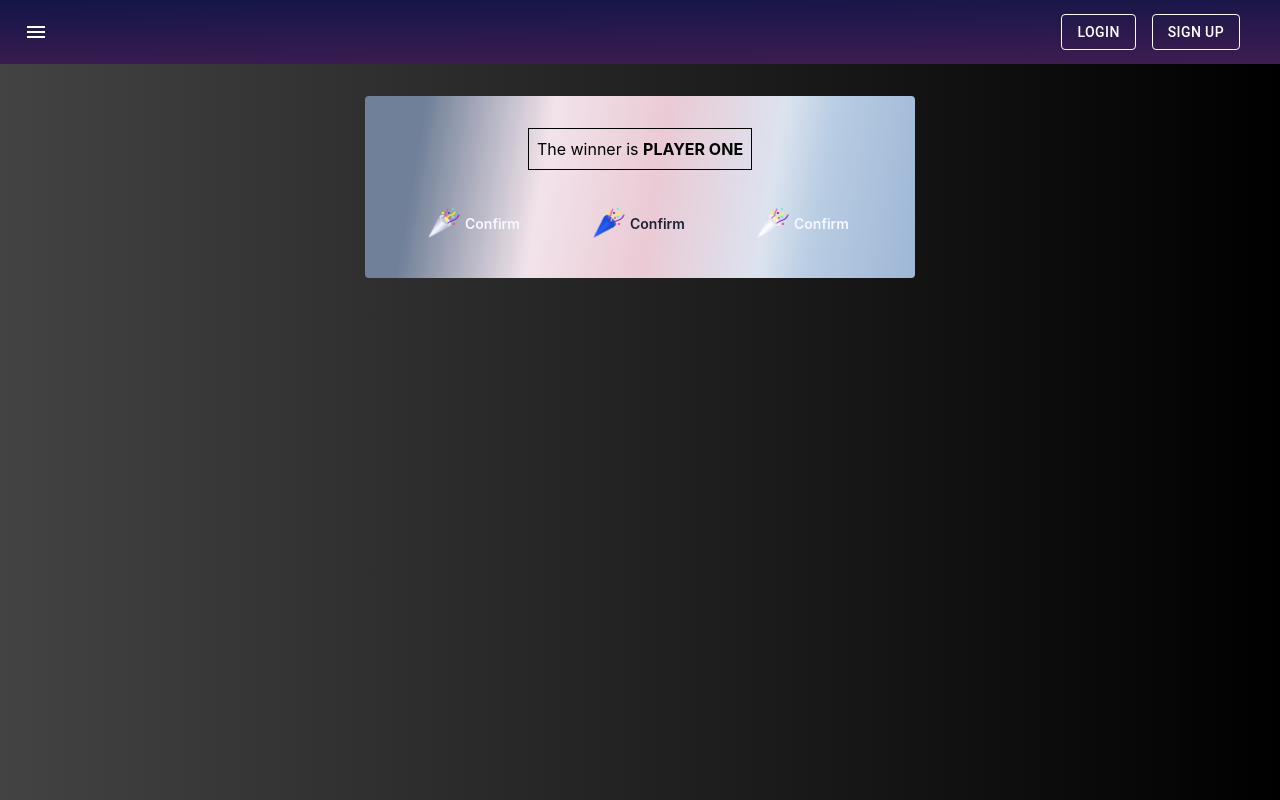
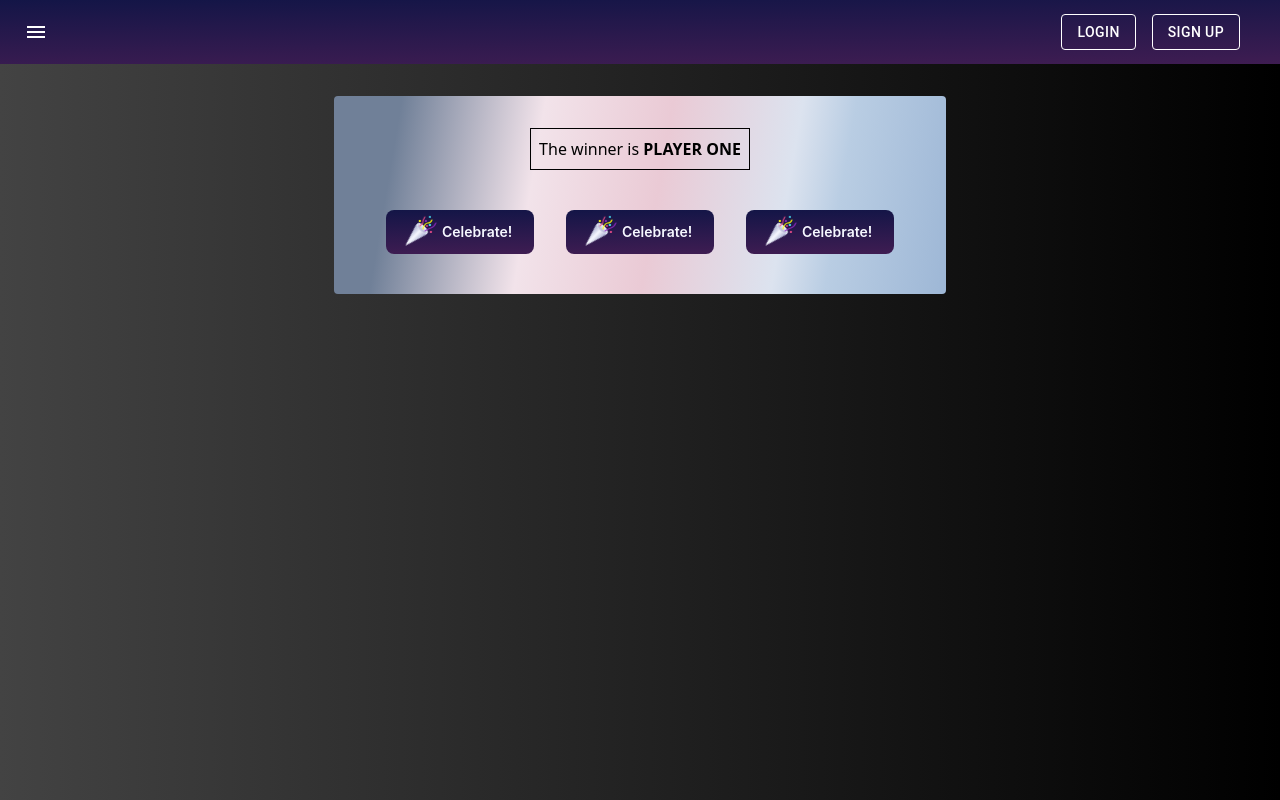
Before and after one commit to nenadmne/quiz, a React (Vite) app in the folder frontend/: page /gameover in a window 1280 px wide. Built offline with nearby package versions, Linux system fonts and the light colour scheme; what gsap-trial would draw is missing.

Commit message:
Game over componenet update

```diff
--- a/frontend/src/components/Confetti/Confetti.css
+++ b/frontend/src/components/Confetti/Confetti.css
@@ -204,48 +204,13 @@
   }
 }
 
-html {
-  box-sizing: border-box;
-  -webkit-font-smoothing: antialiased;
-}
-
-* {
-  box-sizing: inherit;
-  &:before,
-  &:after {
-    box-sizing: inherit;
-  }
-}
-
-body {
-  min-height: 100vh;
+.confetti-wrapper {
+  min-height: fit-content;
   display: flex;
   font-family: "Inter", Arial;
   justify-content: center;
   align-items: center;
-  background: #f6f8ff;
   .button {
     margin: 0 12px;
   }
-  .dribbble {
-    position: fixed;
-    display: block;
-    right: 20px;
-    bottom: 20px;
-    img {
-      display: block;
-      height: 28px;
-    }
-  }
-  .twitter {
-    position: fixed;
-    display: block;
-    right: 64px;
-    bottom: 14px;
-    svg {
-      width: 32px;
-      height: 32px;
-      fill: #1da1f2;
-    }
-  }
 }
--- a/frontend/src/components/Confetti/Confetti.jsx
+++ b/frontend/src/components/Confetti/Confetti.jsx
@@ -83,7 +83,7 @@ export default function Confetti() {
       onComplete() {
         animateParticles(button, 100, -4, 6, -80, -50);
         gsap.to(button, {
-          duration: 1.5,
+          duration: 1,
           ease: "elastic.out(1, .5)",
           onComplete() {
             containerRef.classList.remove("success");
@@ -99,9 +99,9 @@ export default function Confetti() {
   };
 
   return (
-    <div className="flex flex-row gap-2">
+    <div className="confetti-wrapper p-2 flex flex-row gap-2">
       <button
-        className="button"
+        className="button bg-darkPurple rounded-lg"
         onClick={() => handleClick(0)}
         ref={containerRefs.current[0]}
       >
@@ -122,11 +122,11 @@ export default function Confetti() {
             <div className="emitter" ref={emitterRefs.current[0]}></div>
           </div>
         </div>
-        <span>Confirm</span>
+        <span> Celebrate! </span>
       </button>
 
       <button
-        className="button white"
+        className="button bg-darkPurple rounded-lg"
         onClick={() => handleClick(1)}
         ref={containerRefs.current[1]}
       >
@@ -147,11 +147,11 @@ export default function Confetti() {
             <div className="emitter" ref={emitterRefs.current[1]}></div>
           </div>
         </div>
-        <span>Confirm</span>
+        <span> Celebrate! </span>
       </button>
 
       <button
-        className="button grey"
+        className="button bg-darkPurple rounded-lg"
         onClick={() => handleClick(2)}
         ref={containerRefs.current[2]}
       >
@@ -172,7 +172,7 @@ export default function Confetti() {
             <div className="emitter" ref={emitterRefs.current[2]}></div>
           </div>
         </div>
-        <span>Confirm</span>
+        <span> Celebrate! </span>
       </button>
     </div>
   );
```
